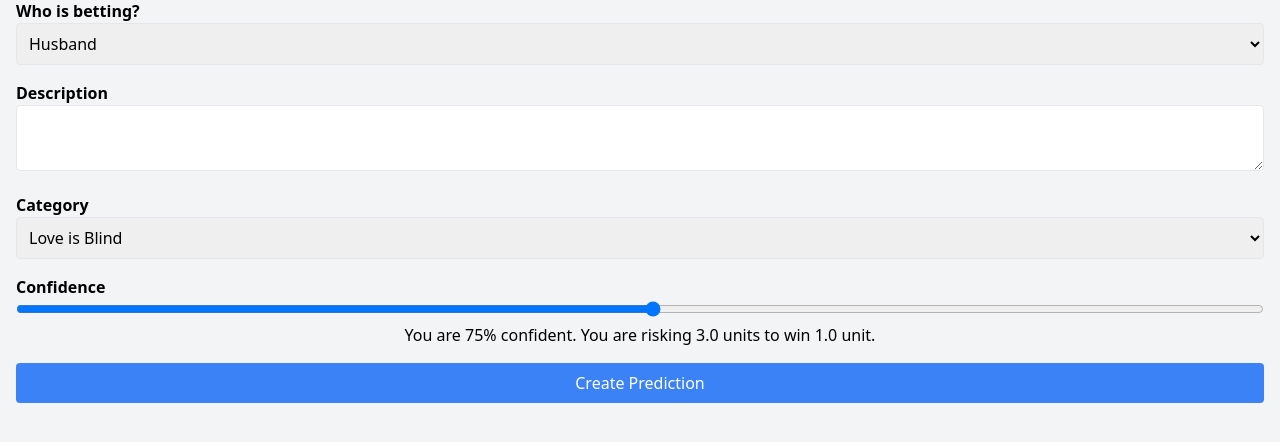
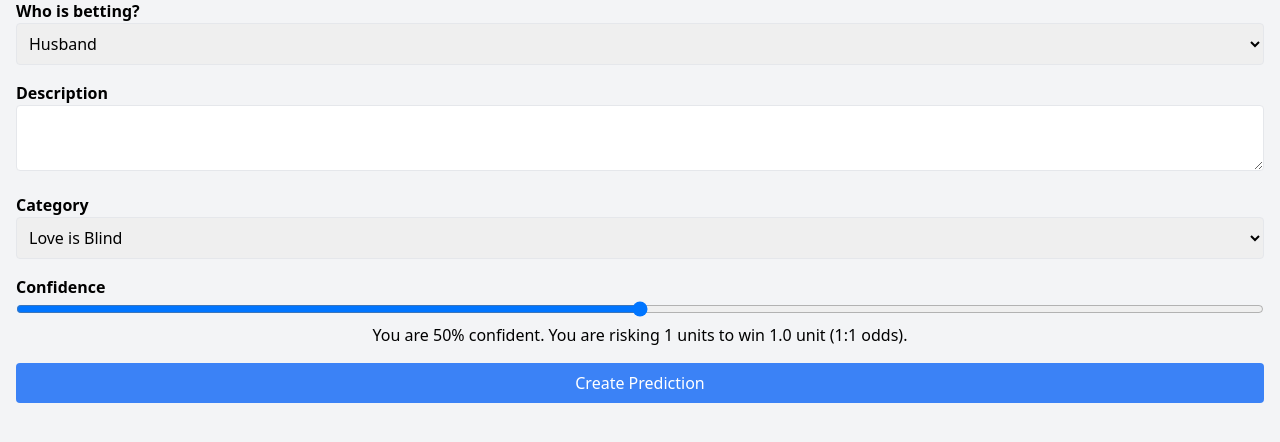
Before and after one commit to RGonzalezTech/Prediction-Manager, a FastAPI app: page /new in a window 1280 px wide. Shown: the part 65-507 px from the top of the page. Run offline with FastAPI, Linux system fonts and the light colour scheme; data comes from the database, SQL or seed files in the repository; some libraries are stand-ins or nearby versions.

Commit message:
Cleanup confidence snap-points

```diff
--- a/templates/new_prediction.html
+++ b/templates/new_prediction.html
@@ -28,7 +28,7 @@
 
     <div>
         <label for="confidence" class="block font-bold">Confidence</label>
-        <input type="range" id="confidence" name="confidence" min="0.5" max="0.99" step="0.01" class="w-full">
+        <input type="range" id="confidence" name="confidence" min="0.01" max="0.99" step="0.001" class="w-full">
         <div id="confidence-feedback" class="text-center"></div>
     </div>
 
@@ -38,15 +38,48 @@
 <script>
     const confidenceSlider = document.getElementById('confidence');
     const confidenceFeedback = document.getElementById('confidence-feedback');
+    const snapPoints = [
+        0.01, 0.02, 0.05, 0.1, 0.2, 0.25, 1/3, 0.5,
+        2/3, 0.75, 0.8, 0.9, 0.95, 0.98, 0.99
+    ];
+
+    function findClosest(value, points) {
+        return points.reduce((prev, curr) => {
+            return (Math.abs(curr - value) < Math.abs(prev - value) ? curr : prev);
+        });
+    }
 
     function updateConfidenceFeedback() {
         const confidence = parseFloat(confidenceSlider.value);
-        const oddsRatio = confidence / (1 - confidence);
         const percentage = (confidence * 100).toFixed(0);
-        confidenceFeedback.textContent = `You are ${percentage}% confident. You are risking ${oddsRatio.toFixed(1)} units to win 1.0 unit.`;
+        let oddsText;
+        if (confidence >= 0.5) {
+            const oddsRatio = confidence / (1 - confidence);
+            if (Math.round(oddsRatio) === oddsRatio) {
+                oddsText = `You are risking ${oddsRatio.toFixed(0)} units to win 1.0 unit (${oddsRatio.toFixed(0)}:1 odds).`;
+            } else {
+                oddsText = `You are risking ${oddsRatio.toFixed(1)} units to win 1.0 unit.`;
+            }
+        } else {
+            const oddsRatio = (1 - confidence) / confidence;
+            if (Math.round(oddsRatio) === oddsRatio) {
+                oddsText = `You are risking 1.0 unit to win ${oddsRatio.toFixed(0)} units (1:${oddsRatio.toFixed(0)} odds).`;
+            } else {
+                oddsText = `You are risking 1.0 unit to win ${oddsRatio.toFixed(1)} units.`;
+            }
+        }
+        confidenceFeedback.textContent = `You are ${percentage}% confident. ${oddsText}`;
     }
 
     confidenceSlider.addEventListener('input', updateConfidenceFeedback);
+
+    confidenceSlider.addEventListener('change', () => {
+        const value = parseFloat(confidenceSlider.value);
+        const closest = findClosest(value, snapPoints);
+        confidenceSlider.value = closest;
+        updateConfidenceFeedback();
+    });
+
     updateConfidenceFeedback();
 
     async function fetchUsers() {
```
